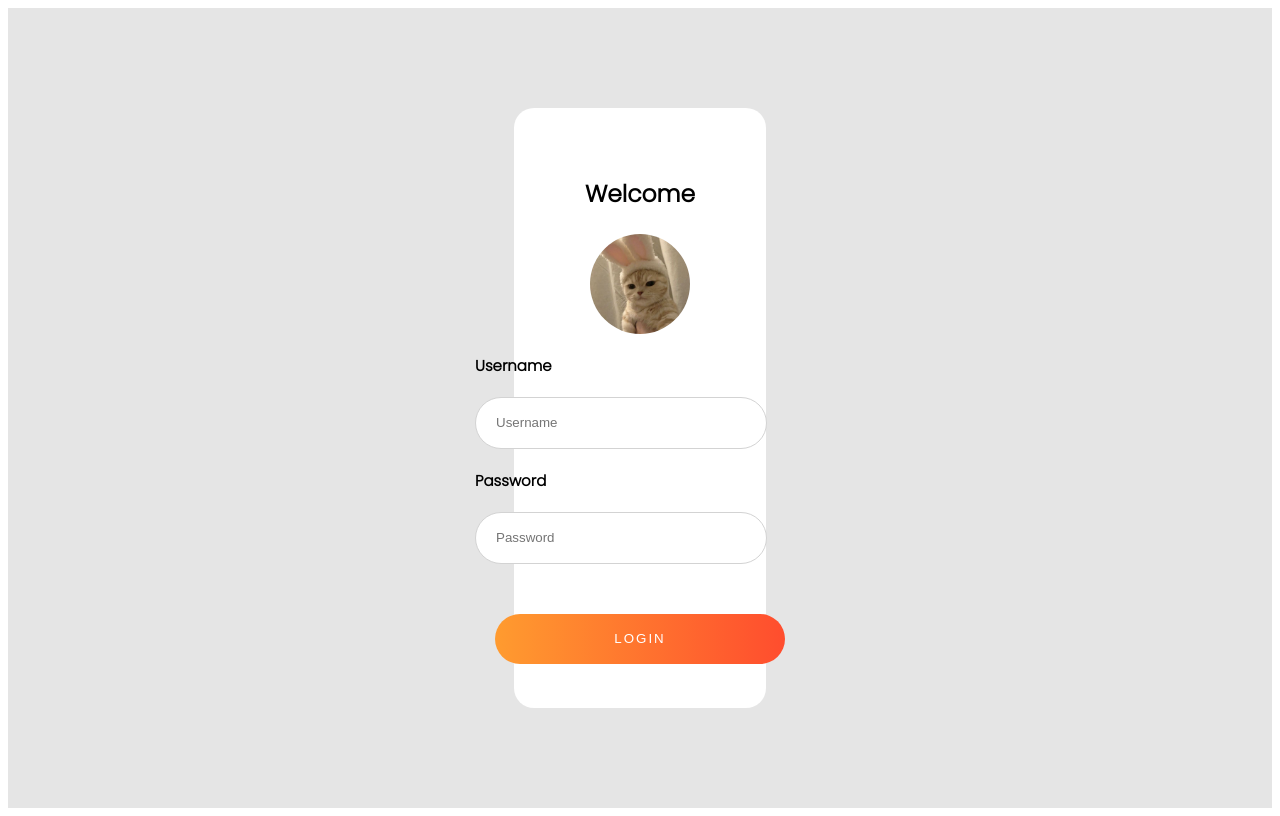
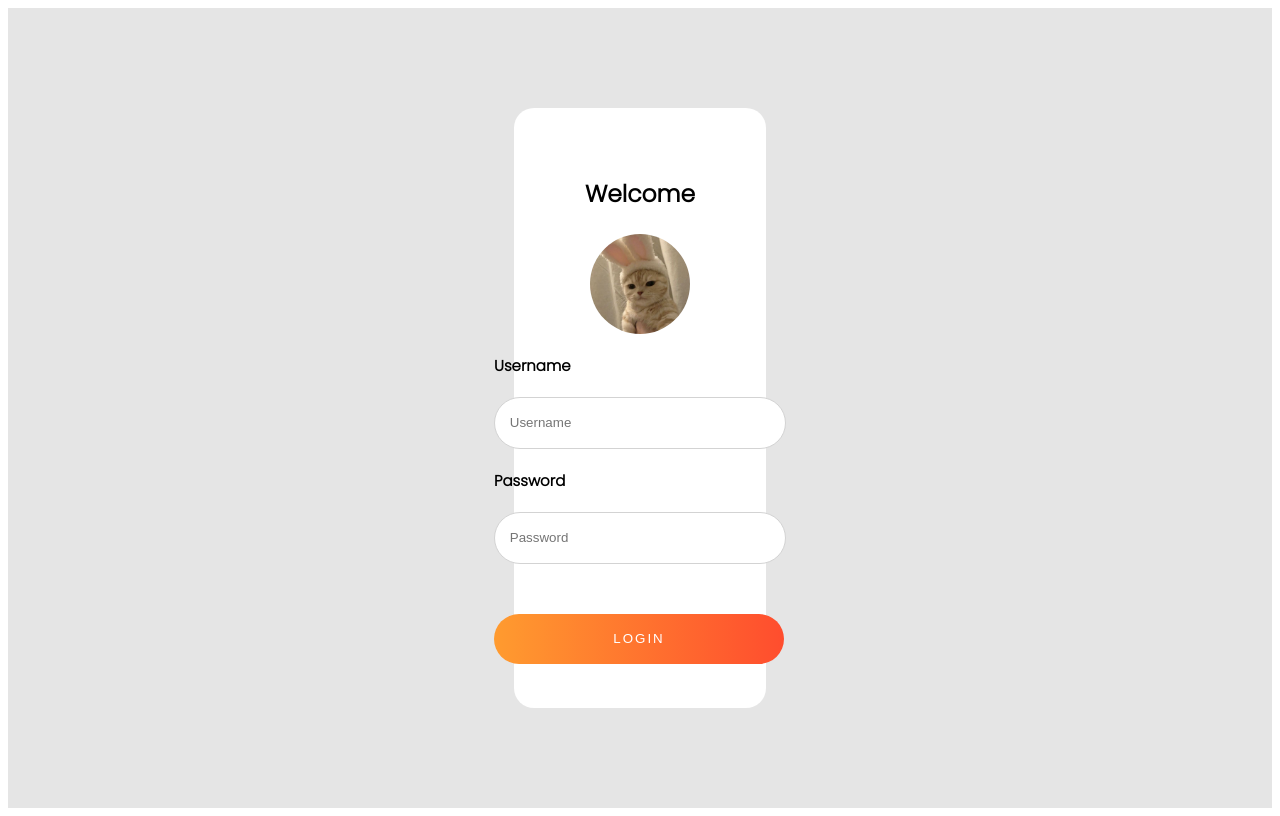
Before and after one commit to Skandina/ClassWeb, a Flask app: page / in a window 1280 px wide. Run offline with Flask 2, Linux system fonts and the light colour scheme.

Commit message:
edited layers

```diff
--- a/static/style.css
+++ b/static/style.css
@@ -39,24 +39,23 @@
     font-size:15px;
 }
 .username input {
-    width: 250px;
+    width: 290px;
     height: 50px;
     border-radius: 30px;
-    padding: 0px 20px;
+    padding: 0px 0px;
     border: 1px solid lightgray;
     outline: none;
   }
 
 .password {
-    width: 80%;
     font-size:15px;
 }
 
 .password input {
-    width: 250px;
+    width: 290px;
     height: 50px;
     border-radius: 30px;
-    padding: 0px 20px;
+    padding: 0px 0px;
     border: 1px solid lightgray;
     outline: none;
 }
@@ -69,7 +68,7 @@
     width: 290px;
     height: 50px;
     border-radius: 30px;
-    margin: 0px 20px;
+    margin: 0px 0px;
     border: 0;
     background: linear-gradient(to left, rgb(255, 77, 46), rgb(255, 155, 47));
     color: white;
--- a/templates/index.html
+++ b/templates/index.html
@@ -17,11 +17,11 @@
 	    <form action ="/login_check" method="post">
 	        <div class="username">
                 	<h4>Username</h4>
-                	<input type="text" name="id" placeholder="Username">
+                	<input type="text" name="id" placeholder="    Username">
             </div>
             <div class="password">
                 	<h4>Password</h4>
-                	<input type="password" name="pwd" placeholder="Password">
+                	<input type="password" name="pwd" placeholder="    Password">
             </div>
 			<div class="submit">
 				<input type="submit" value="LOGIN">
```
Lines whose indentation alone changed are shown as unchanged.
